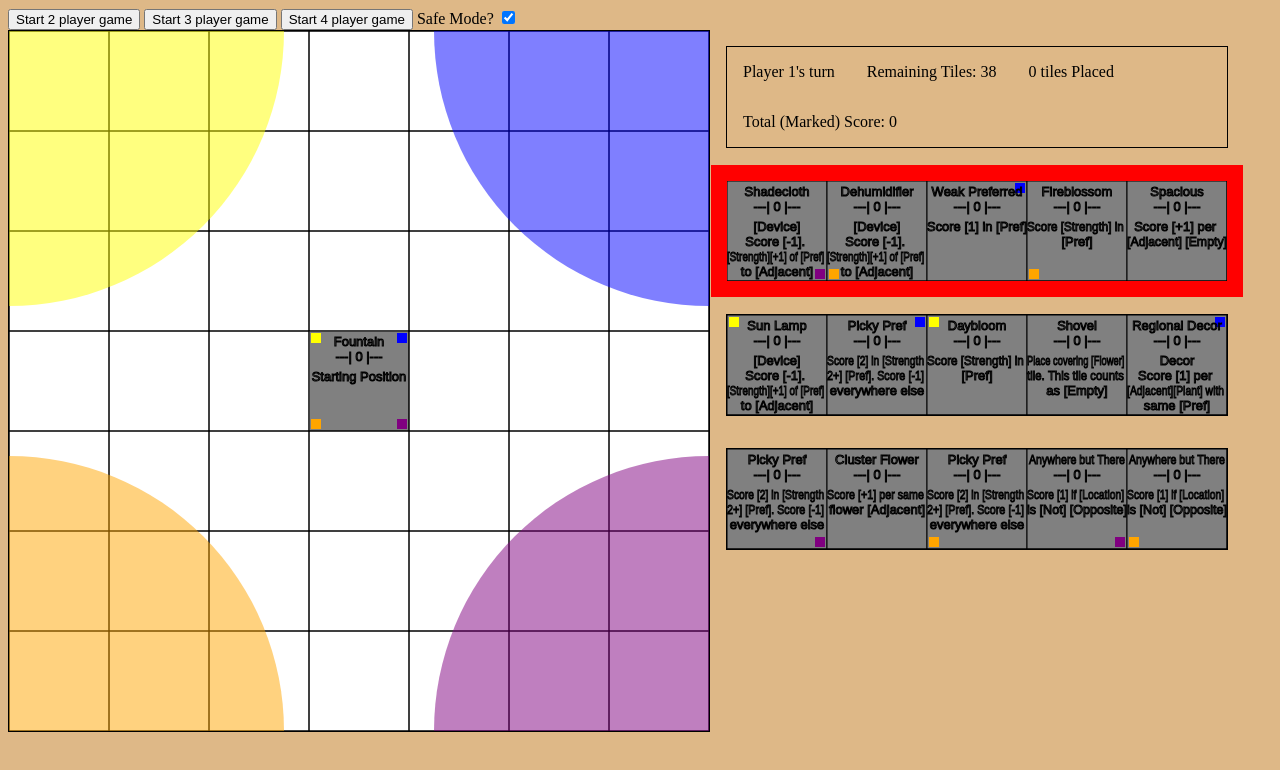
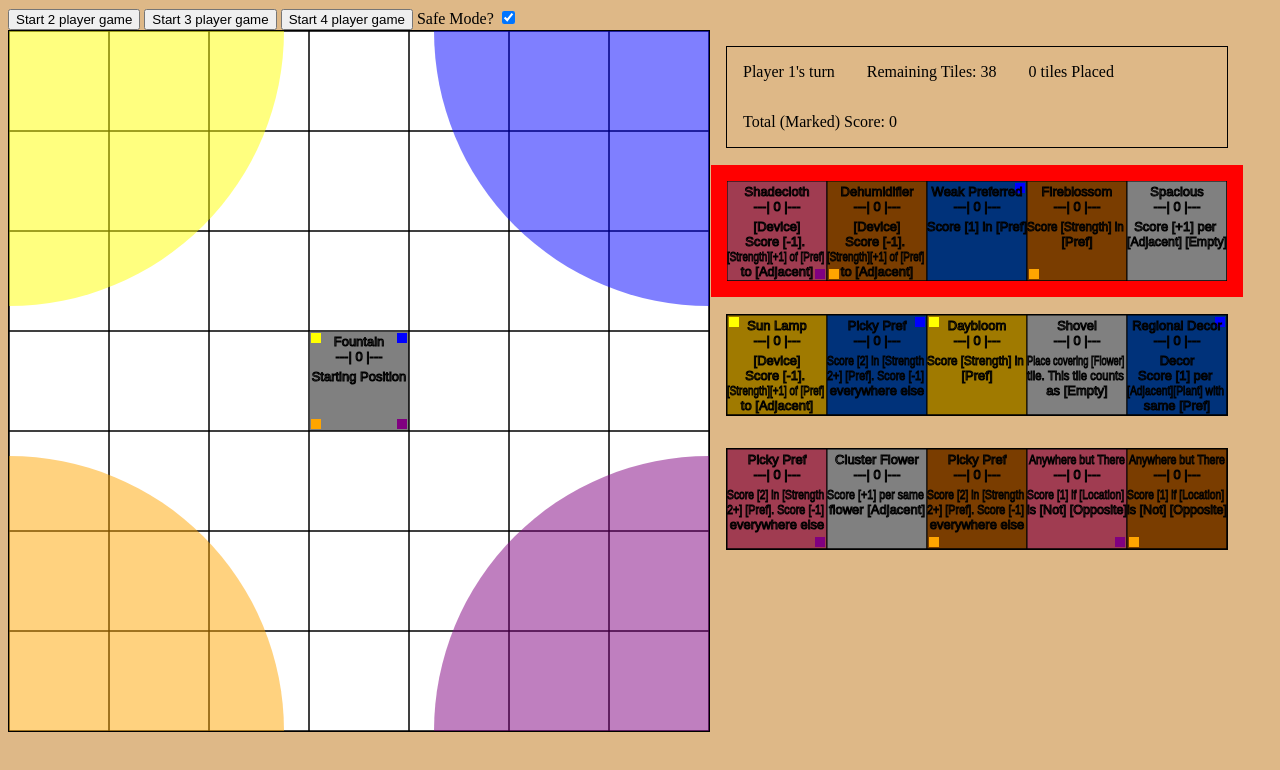
Before and after one commit to farandbeyond/GreenhouseBoardGame, a plain HTML site: page index.html in a window 1280 px wide. Drawn offline with Linux system fonts and the light colour scheme.

Commit message:
coloured the tiles based on the corner markers. Now not every tile is Gray

```diff
--- a/Tile.js
+++ b/Tile.js
@@ -24,7 +24,7 @@ class Tile{
         var ctx = canvas.getContext("2d");
 
         ctx.strokeStyle = "black";
-        ctx.fillStyle = "gray";
+        ctx.fillStyle = this.myBackgroundColor;
 
         //switch from Grid measurements to Canvas measurements
         var positionX = tileX * squareSize;
@@ -118,4 +118,20 @@ class Tile{
     get rotated(){
         return new Tile(this.name, this.text, this.dryIcon, this.brightIcon, this.dampIcon, this.darkIcon);
     }
+    get myBackgroundColor(){
+        var totalColors = this.brightIcon + this.dampIcon + this.darkIcon + this.dryIcon;
+        if(totalColors == 1){
+            if(this.brightIcon) return "rgb(160 122   0)";
+            if(this.dampIcon)   return "rgb(  0  50 122)";;
+            if(this.darkIcon)   return "rgb(160  60  81)";
+            if(this.dryIcon)    return "rgb(122  61   0)";
+        }else if(totalColors == 2){
+            if(this.brightIcon && this.dampIcon)    return "rgb(  0 255 122)";
+            if(this.brightIcon && this.dryIcon)     return "rgb(200 122  20)";
+            if(this.darkIcon && this.dampIcon)      return "rgb( 61  10 200)";
+            if(this.darkIcon && this.dryIcon)       return "rgb(200  10  61)";
+        }else{
+            return "gray";
+        }
+    }
 }
--- a/main.css
+++ b/main.css
@@ -18,6 +18,7 @@ body{
     margin: 1em;
 }
 #hands canvas{
+    color: gray;
     float: left;
     border: 1px solid #000000;
     margin: 1em;
```
